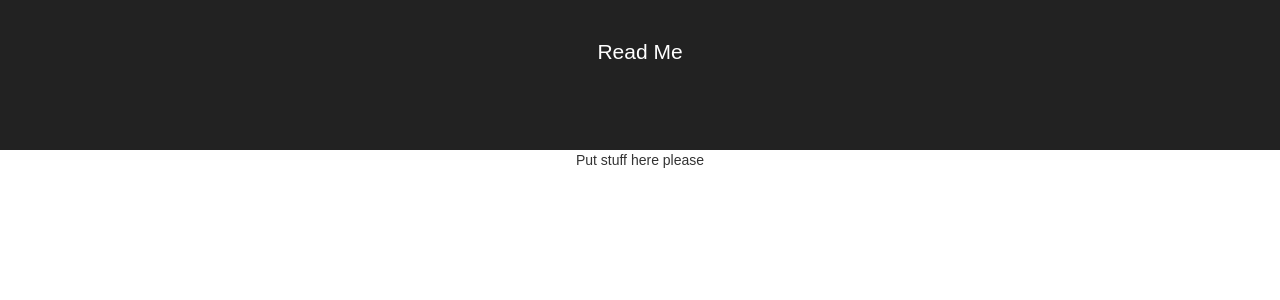
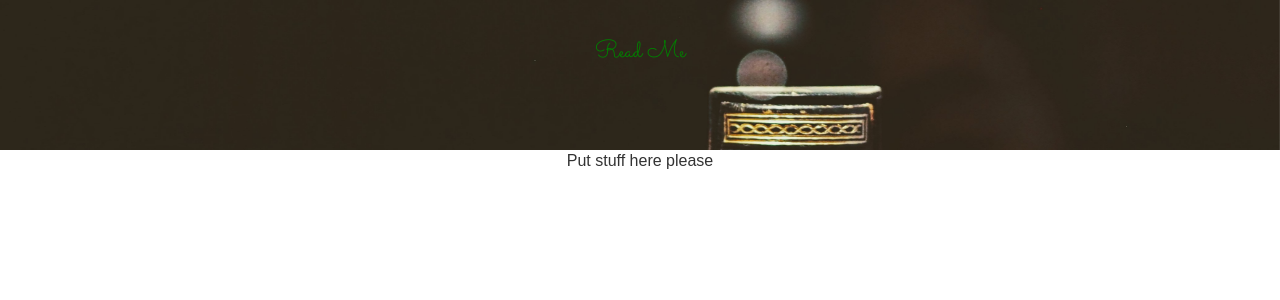
Before and after one commit to EyeRoe/Read-Me, a React (Create React App) app: page / in a window 1280 px wide. Shown: the top 300 px of the page. Built offline with nearby package versions, Linux system fonts and the light colour scheme.

Commit message:
building header component

```diff
--- a/src/App.css
+++ b/src/App.css
@@ -1,5 +1,6 @@
 .App {
   text-align: center;
+  font-size: 16px;
 }
 
 .App-logo {
@@ -8,10 +9,15 @@
 }
 
 .App-header {
-  background-color: #222;
+  background-image: url('assets/rowBooks.jpg');
+  background-attachment: fixed;
+  background-position: 100%;
+  background-size: cover;
+  background-color: steelblue;
+  font-family: 'Sacramento', cursive;
   height: 150px;
   padding: 20px;
-  color: white;
+  color: green;
 }
 
 .App-title {
--- a/src/components/App.js
+++ b/src/components/App.js
@@ -1,13 +1,12 @@
 import React, { Component } from 'react';
 import '../App.css';
+import Header from './Header';
 
 class App extends Component {
   render() {
     return (
       <div className="App">
-        <header className="App-header">
-          <h1 className="App-title">Read Me</h1>
-        </header>
+      <Header />
         <p>Put stuff here please</p>
       </div>
     );
--- a/src/components/Header.js
+++ b/src/components/Header.js
@@ -1 +1,12 @@
-import React, {Component} from 'react';
+import React, { Component } from 'react';
+
+class Header extends Component {
+  render() {
+    return (
+      <div className="App-header">
+        <h1 className="App-title">Read Me</h1>
+      </div>)
+  }
+}
+
+export default Header;
--- a/src/index.css
+++ b/src/index.css
@@ -1,3 +1,5 @@
+
+
 body {
   margin: 0;
   padding: 0;
```
Also changed, not shown: src/assets/rowBooks.jpg (added).
